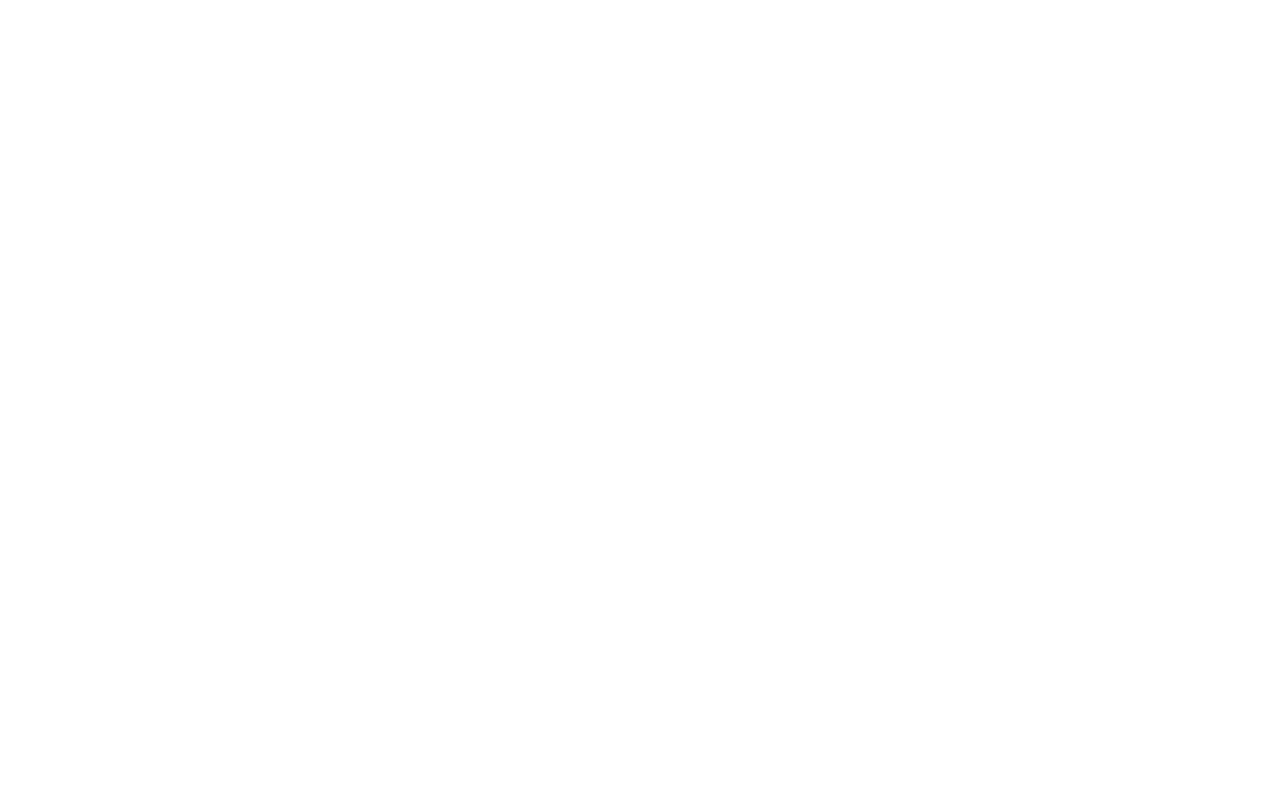
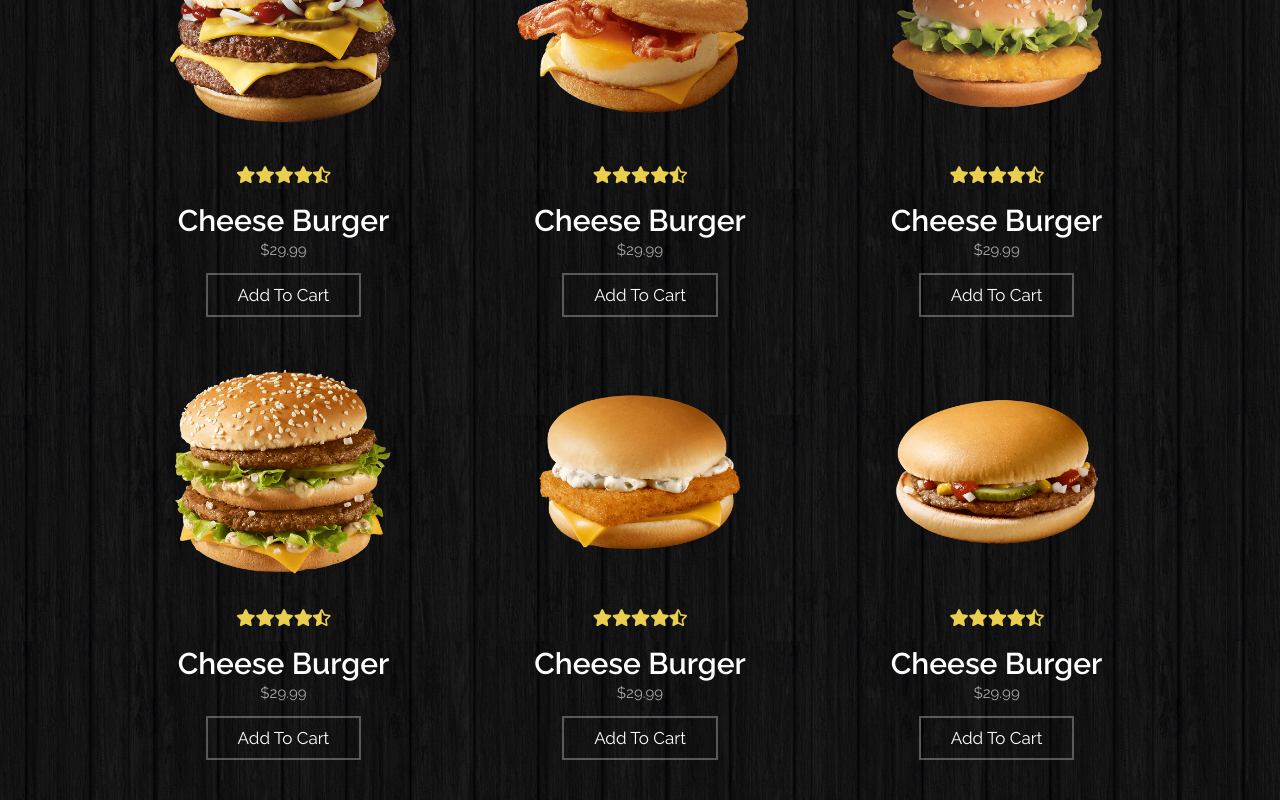
Before and after one commit to Amir-Bagjani/burger-website-sass-animation, a React (Create React App) app: page / in a window 1280 px wide. Shown: the part 1552-2352 px from the top of the page. Before the commit the page ends 1322 px from the top, so only its background shows below. Built offline with nearby package versions, Linux system fonts and the light colour scheme.

Commit message:
menu section added

```diff
--- a/src/HomePage.jsx
+++ b/src/HomePage.jsx
@@ -1,4 +1,5 @@
 import HomeSection from "./components/HomeSection.jsx";
+import MenuSection from "./components/MenuSection.jsx";
 import ServiceSection from "./components/ServiceSection.jsx";
 
 import "./styles/homepage.scss";
@@ -8,6 +9,7 @@
     <>
       <HomeSection />
       <ServiceSection />
+      <MenuSection />
     </>
   );
 };
--- /dev/null
+++ b/src/components/MenuSection.jsx
@@ -0,0 +1,115 @@
+import React from 'react'
+
+const MenuSection = () => {
+  return (
+    <section className='menu' id='menu'>
+        <div className="heading">
+            <img src="images/title-img.png" alt="heading" />
+            <h3>our menu</h3>
+        </div>
+
+        <div className="box-container">
+
+            <div className="box">
+                <img src="images/product-1.png" alt="product-1" />
+                <div className="content">
+                    <div className="stars">
+                        <i className="fas fa-star"></i>
+                        <i className="fas fa-star"></i>
+                        <i className="fas fa-star"></i>
+                        <i className="fas fa-star"></i>
+                        <i className="fas fa-star-half-alt"></i>
+                    </div>
+                    <h3>cheese burger</h3>
+                    <div className="price">$29.99</div>
+                    <a href="#" className="btn">add to cart</a>
+                </div>
+            </div>
+
+            <div className="box">
+                <img src="images/product-2.png" alt="product-2" />
+                <div className="content">
+                    <div className="stars">
+                        <i className="fas fa-star"></i>
+                        <i className="fas fa-star"></i>
+                        <i className="fas fa-star"></i>
+                        <i className="fas fa-star"></i>
+                        <i className="fas fa-star-half-alt"></i>
+                    </div>
+                    <h3>cheese burger</h3>
+                    <div className="price">$29.99</div>
+                    <a href="#" className="btn">add to cart</a>
+                </div>
+            </div>
+
+            <div className="box">
+                <img src="images/product-3.png" alt="product-3" />
+                <div className="content">
+                    <div className="stars">
+                        <i className="fas fa-star"></i>
+                        <i className="fas fa-star"></i>
+                        <i className="fas fa-star"></i>
+                        <i className="fas fa-star"></i>
+                        <i className="fas fa-star-half-alt"></i>
+                    </div>
+                    <h3>cheese burger</h3>
+                    <div className="price">$29.99</div>
+                    <a href="#" className="btn">add to cart</a>
+                </div>
+            </div>
+
+            <div className="box">
+                <img src="images/product-4.png" alt="product-4" />
+                <div className="content">
+                    <div className="stars">
+                        <i className="fas fa-star"></i>
+                        <i className="fas fa-star"></i>
+                        <i className="fas fa-star"></i>
+                        <i className="fas fa-star"></i>
+                        <i className="fas fa-star-half-alt"></i>
+                    </div>
+                    <h3>cheese burger</h3>
+                    <div className="price">$29.99</div>
+                    <a href="#" className="btn">add to cart</a>
+                </div>
+            </div>
+
+            <div className="box">
+                <img src="images/product-5.png" alt="product-5" />
+                <div className="content">
+                    <div className="stars">
+                        <i className="fas fa-star"></i>
+                        <i className="fas fa-star"></i>
+                        <i className="fas fa-star"></i>
+                        <i className="fas fa-star"></i>
+                        <i className="fas fa-star-half-alt"></i>
+                    </div>
+                    <h3>cheese burger</h3>
+                    <div className="price">$29.99</div>
+                    <a href="#" className="btn">add to cart</a>
+                </div>
+            </div>
+
+            <div className="box">
+                <img src="images/product-6.png" alt="product-6" />
+                <div className="content">
+                    <div className="stars">
+                        <i className="fas fa-star"></i>
+                        <i className="fas fa-star"></i>
+                        <i className="fas fa-star"></i>
+                        <i className="fas fa-star"></i>
+                        <i className="fas fa-star-half-alt"></i>
+                    </div>
+                    <h3>cheese burger</h3>
+                    <div className="price">$29.99</div>
+                    <a href="#" className="btn">add to cart</a>
+                </div>
+            </div>
+
+
+        </div>
+    </section>
+  )
+}
+
+export default MenuSection
--- a/src/styles/homepage.scss
+++ b/src/styles/homepage.scss
@@ -55,6 +55,46 @@
     }
 }
 
+.menu{
+
+    .box-container{
+        @include grid(31rem);
+
+        .box{
+            text-align: center;
+
+            &:hover img{
+                transform: translateY(1rem);
+            }
+
+            img{
+                height: 25rem;
+            }
+
+            .content{
+                padding: 1rem 0;
+
+                .stars{
+                    margin-bottom: 2rem;
+
+                    i{
+                        color: $yellow;
+                        font-size: 1.7rem;
+                    }
+                }
+
+                h3{
+                    @include title-text(3rem);
+                }
+
+                .price{
+                    @include grap-text(1.5rem);
+                }
+            }
+        }
+    }
+}
+
 
 
 @media (max-width: 991px) {
--- a/src/styles/index.scss
+++ b/src/styles/index.scss
@@ -42,6 +42,7 @@
   padding: 3rem 9%;
 }
 
+//utilities
 .btn{
   display: inline-block;
   margin-top: 1rem;
@@ -58,6 +59,21 @@
   }
 }
 
+.heading{
+  text-align: center;
+  margin-bottom: 3rem;
+
+  h3{
+    @include title-text(3rem);
+    margin-bottom: 1rem;
+  }
+}
+
+
+
+
+
+
 @media (max-width: 1200px) {
   section {
     padding: 3rem 2rem;
```
